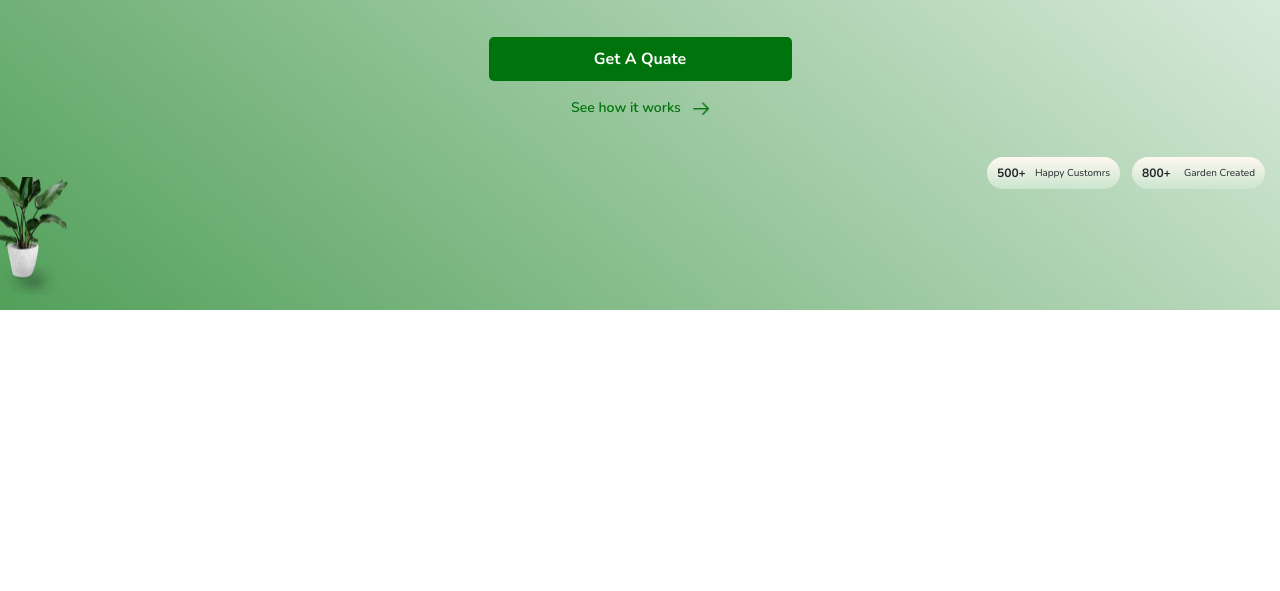
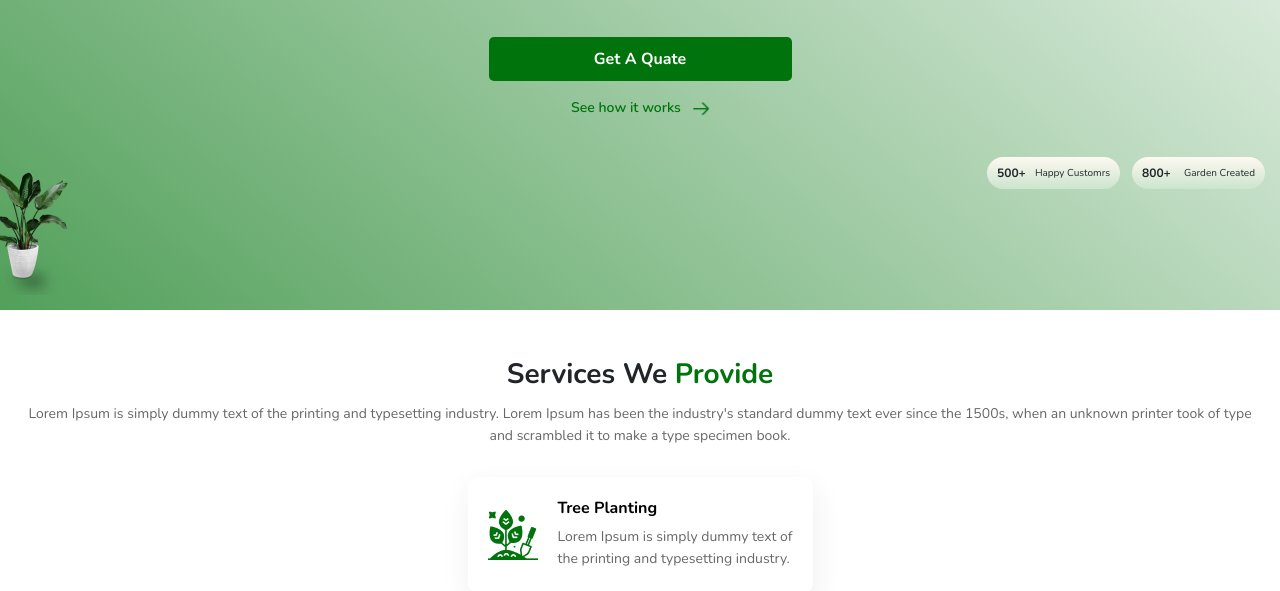
Before and after one commit to vadimbuka/plants, a plain HTML site: page index.html in a window 1280 px wide. Shown: the part 506-1097 px from the top of the page. Before the commit the page ends 816 px from the top, so only its background shows below. Drawn offline with nearby package versions, Linux system fonts and the light colour scheme.

Commit message:
finish services

```diff
--- /dev/null
+++ b/_services-mobile.scss
@@ -0,0 +1,62 @@
+.services {
+    padding: 50px 15.5px;
+
+    display: flex;
+    flex-direction: column;
+    justify-content: space-between;
+    align-items: center;
+
+    h2 {
+        @include primeryFont(28px, 700);
+        color: $primery-header-color;
+        margin-bottom: 15px;
+
+        span {
+            color: #00730C;
+        }
+    }
+
+    > p {
+        @include primeryFont(14px, 400);
+        line-height: 22px;
+        color: $primery-text-color;
+        text-align: center;
+        margin-bottom: 10px;
+    }
+
+    .service {
+        display: flex;
+        justify-content: space-between;
+        align-items: center;
+        flex-wrap: nowrap;
+        width: 345px;
+        height: 116px;
+        margin-top: 20px;
+        padding: 20px;
+        border-radius: 10px;
+        background: linear-gradient(172.29deg, #FFFFFF -10.79%, #FFFFFF 94.04%);
+        box-shadow: 2px 11px 30px rgba(51, 51, 51, 0.08);
+
+        .image {
+            margin-right: 20px;
+            width: 50px;
+            height: 50px;
+        }
+
+        .value {
+
+            h4 {
+                @include primeryFont(16px, 700);
+                margin-bottom: 10px;
+            }
+
+            p {
+                @include primeryFont(14px, 400);
+                line-height: 22px;
+                color: $primery-text-color;
+                text-align: justify;
+            }
+
+        }
+    }
+}
--- a/_slider-mobile.scss
+++ b/_slider-mobile.scss
@@ -23,7 +23,7 @@
 
             .header-1 {
                 @include primeryFont(14px, 700);
-                color: #212529;
+                color: $primery-header-color;
                 display: flex;
                 justify-content: flex-start;
                 align-items: center;
@@ -41,7 +41,7 @@
 
             .header-2 {
                 @include primeryFont(28px, 700);
-                color: #212529;
+                color: $primery-header-color;
                 line-height: 38px;
                 margin-bottom: 15px;
 
@@ -112,24 +112,27 @@
 
                 .value {
                     @include primeryFont(12px, 700);
-                    color: #212529;
+                    color: $primery-header-color;
                 }
 
                 .description {
                     @include primeryFont(10px, 400);
-                    color: #212529;
+                    color: $primery-header-color;
                 }
             }
         }
 
         .back-image {
             width: 83px;
-            height: 118px;
+            height: 130px;
             position: absolute;
             bottom: 15px;
             left: -10px;
 
-            @include backgroundImageCenter("img/flower.png");
+            // @include backgroundImageCenter("img/flower.png");
+            background-image: url("img/flower.png");
+            background-repeat: no-repeat;
+            background-position: center 5px;
         }
 
     }
--- a/_variables.scss
+++ b/_variables.scss
@@ -1,6 +1,9 @@
 @import url('https://fonts.googleapis.com/css2?family=Nunito:wght@400;600;700;800&display=swap');
 
+// COLORS
 $color-dark-green: #0C4B35;
+$primery-header-color: #212529;
+$primery-text-color: #676767;
 
 
 // WIDTH
--- a/index.html
+++ b/index.html
@@ -28,6 +28,7 @@
             </div>
         </div>
     </header>
+    <main>
         <section class="promo-info">
             <div class="slider">
                 <img src="img/image1.png" alt="Plants" class="image-slider">
@@ -63,5 +64,68 @@
                 </div>
             </div>
         </section>
+        <section class="services">
+            <h2>Services We <span>Provide</span></h2>
+            <p>Lorem Ipsum is simply dummy text of the printing and typesetting industry. Lorem Ipsum has been the industry's standard dummy text ever since the 1500s, when an unknown printer took of type and scrambled it to make a type specimen book.</p>
+            <div class="services-list">
+                <div class="service">
+                    <div class="image"><img src="img/service-1.png" alt=""></div>
+                    <div class="value">
+                        <h4>Tree Planting</h4>
+                        <p>Lorem Ipsum is simply dummy text of the printing and typesetting industry.</p>
+                    </div>
+                </div>
+                <div class="service">
+                    <div class="image"><img src="img/service-2.png" alt=""></div>
+                    <div class="value">
+                        <h4>Tree Planting</h4>
+                        <p>Lorem Ipsum is simply dummy text of the printing and typesetting industry.</p>
+                    </div>
+                </div>
+                <div class="service">
+                    <div class="image"><img src="img/service-3.png" alt=""></div>
+                    <div class="value">
+                        <h4>Tree Planting</h4>
+                        <p>Lorem Ipsum is simply dummy text of the printing and typesetting industry.</p>
+                    </div>
+                </div>
+                <div class="service">
+                    <div class="image"><img src="img/service-4.png" alt=""></div>
+                    <div class="value">
+                        <h4>Tree Planting</h4>
+                        <p>Lorem Ipsum is simply dummy text of the printing and typesetting industry.</p>
+                    </div>
+                </div>
+                <div class="service">
+                    <div class="image"><img src="img/service-5.png" alt=""></div>
+                    <div class="value">
+                        <h4>Tree Planting</h4>
+                        <p>Lorem Ipsum is simply dummy text of the printing and typesetting industry.</p>
+                    </div>
+                </div>
+                <div class="service">
+                    <div class="image"><img src="img/service-6.png" alt=""></div>
+                    <div class="value">
+                        <h4>Tree Planting</h4>
+                        <p>Lorem Ipsum is simply dummy text of the printing and typesetting industry.</p>
+                    </div>
+                </div>
+                <div class="service">
+                    <div class="image"><img src="img/service-7.png" alt=""></div>
+                    <div class="value">
+                        <h4>Tree Planting</h4>
+                        <p>Lorem Ipsum is simply dummy text of the printing and typesetting industry.</p>
+                    </div>
+                </div>
+                <div class="service">
+                    <div class="image"><img src="img/service-8.png" alt=""></div>
+                    <div class="value">
+                        <h4>Tree Planting</h4>
+                        <p>Lorem Ipsum is simply dummy text of the printing and typesetting industry.</p>
+                    </div>
+                </div>
+            </div>
+        </section>
+    </main>
 </body>
 </html>
--- a/style.scss
+++ b/style.scss
@@ -2,6 +2,7 @@
 @import "./_mixin";
 @import "./_header-mobile";
 @import "./_slider-mobile";
+@import "./_services-mobile";
 @import "./_mobile";
 
 
```
Also changed, not shown: img/service-1.png (added), img/service-2.png (added), img/service-3.png (added), img/service-4.png (added), img/service-5.png (added), img/service-6.png (added), img/service-7.png (added), img/service-8.png (added), style.css, 1 other file. Lines whose indentation alone changed are shown as unchanged.
